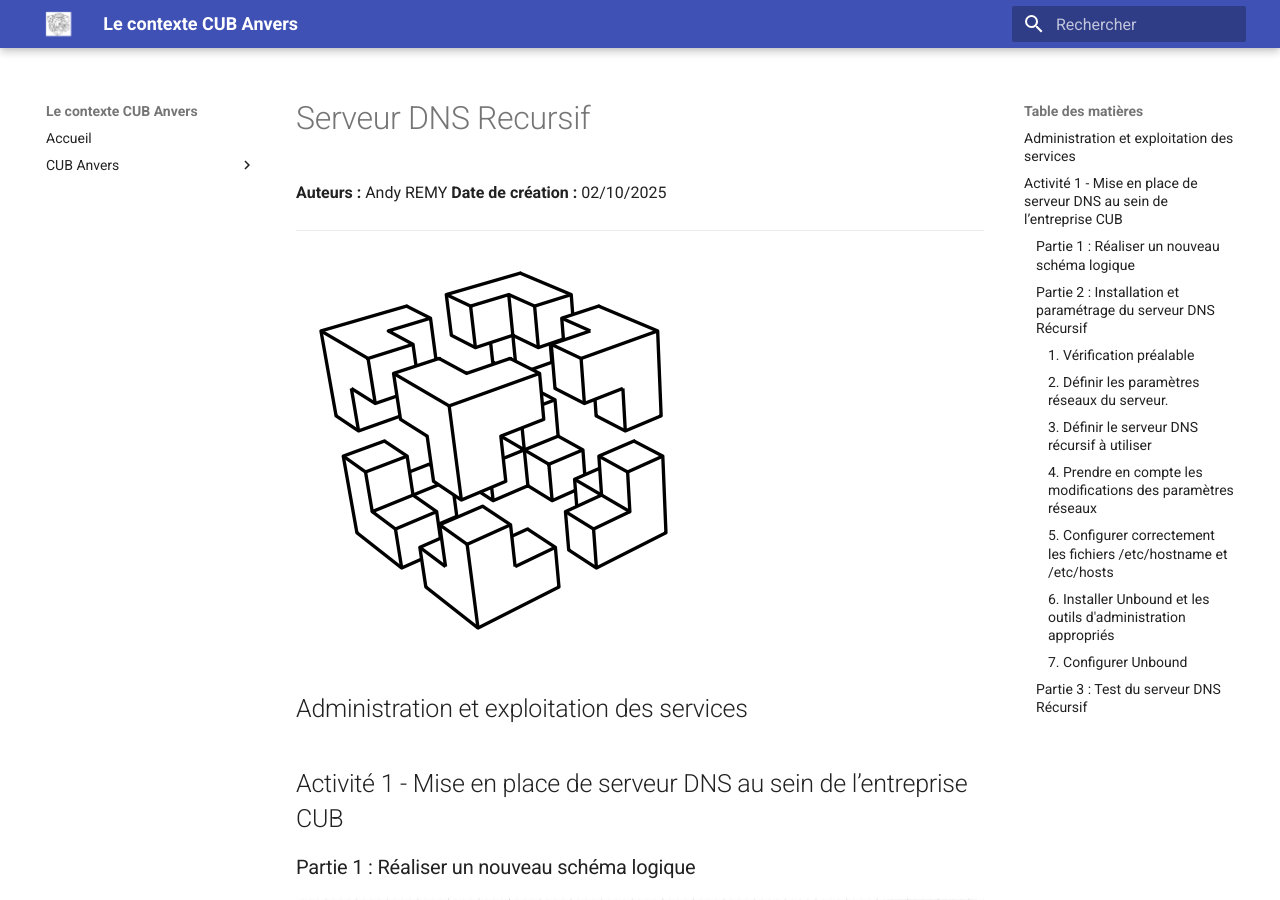
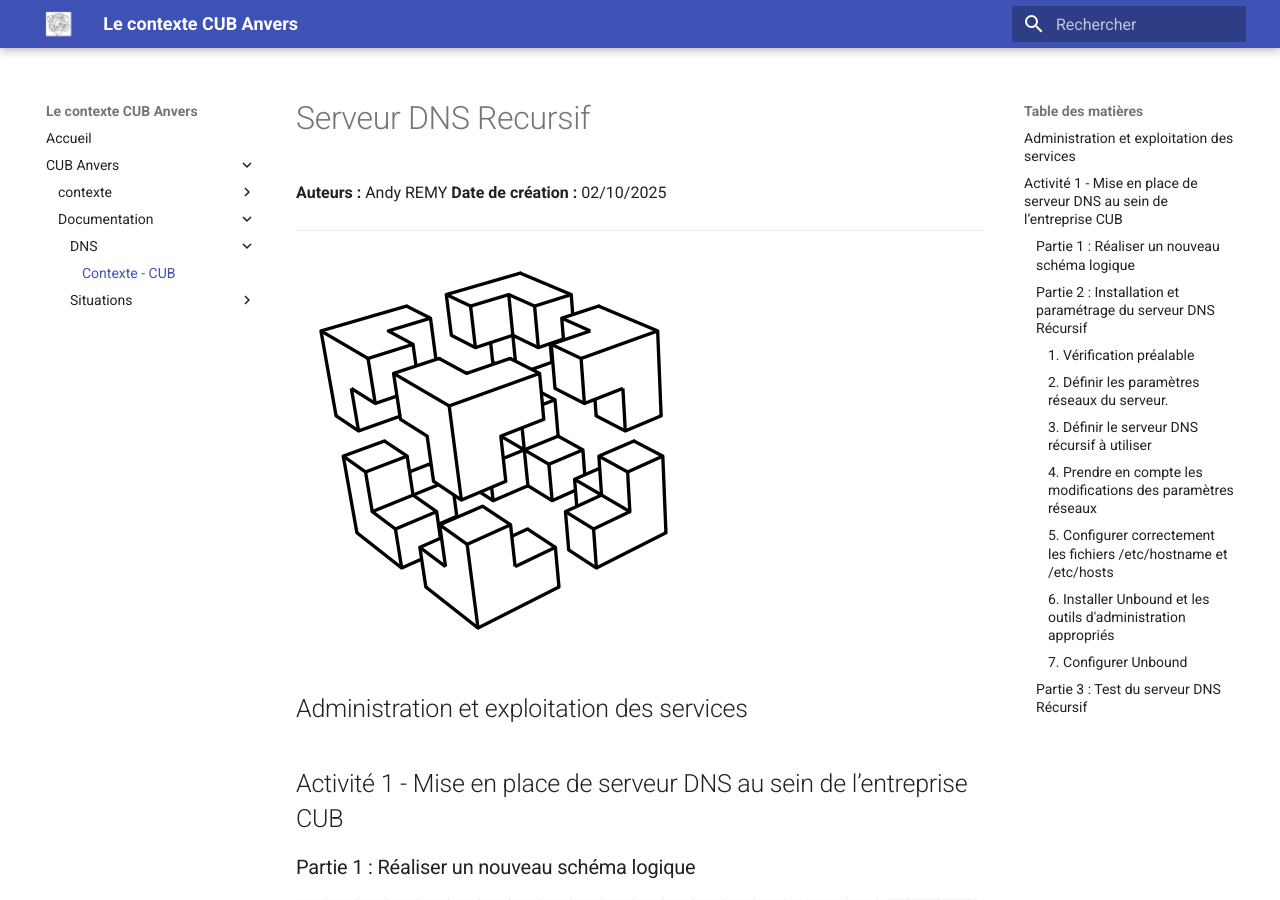
Before and after one commit to Adfiree/Anvers, an MkDocs documentation site: the page built from docs/documentations/DNS/CUB - Serveur DNS Recursif.md, in a window 1280 px wide and 900 px high. Built offline with MkDocs 1.6.1 and Material for MkDocs 9.7.7, drawn with Linux system fonts in a browser that asks for light colours; part of the change alters nothing that is shown.

Commit message:
Modification du dossier mkdocs.yml

```diff
--- a/mkdocs.yml
+++ b/mkdocs.yml
@@ -15,11 +15,13 @@ nav:
   - Accueil: index.md
 
   - CUB Anvers:
+      - contexte:
+          - Contexte - CUB: documentations/DNS/CUB - Serveur DNS Recursif.md
       - Documentation:
           - DNS:
-              - DNS0 - Récursif - CUB: docs/documentations/DNS/CUB-Serveur-DNS0-Recursif.md
+              - DNS0 - Récursif - CUB: documentations/DNS/CUB - Serveur DNS Recursif.md
           - Situations:
-              - SituationO - AdminServ - CUB: docs/documentations/Situations/Plan-dadressage-Schéma-logique&physique-Table-de-routage-NAT.md
+              - SituationO - AdminServ - CUB: documentations/Situations/Situation n°0 CUB – Plan d'adressage - Schéma logique & physique - Table de routage - NAT.md
 
 markdown_extensions:
   - toc:
```
